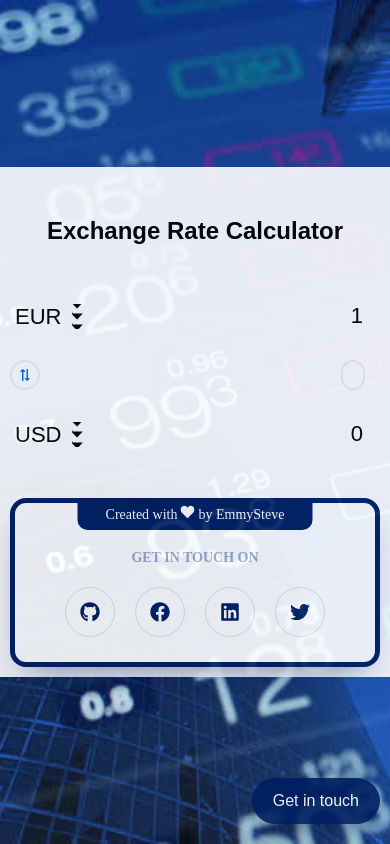
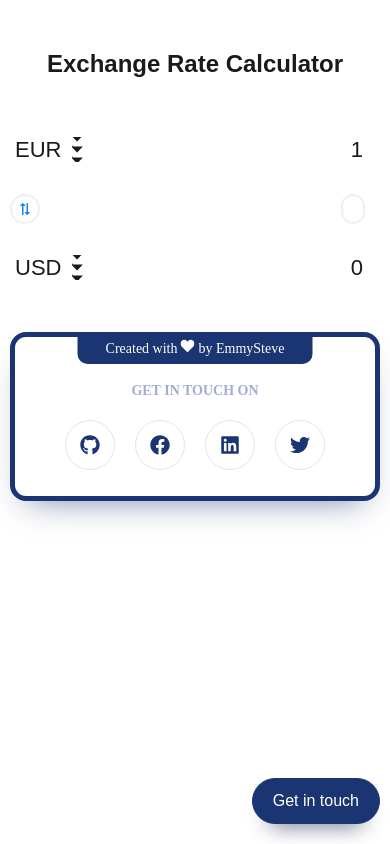
Before and after one commit to Emmydite/exchangerate-calculator, a React (Create React App) app: page / in a window 390 px wide. Built offline with nearby package versions, Linux system fonts and the light colour scheme; a web font is replaced by a local one.

Commit message:
added a mobile style

```diff
--- a/src/App.css
+++ b/src/App.css
@@ -241,14 +241,14 @@ select:focus, input:focus, button:focus{
     align-items: center;
     height: 100vh;
     margin: 0;
-    background-image: url('../src/assets/1rates.jpg');
+    background-image: none;
     background-size: cover;
     background-repeat: no-repeat;
     background-position: center;
   }
   .wrapper{
     width: 100%;
-    height: 100%;
+    height: 100vh;
     border-radius: 10px;
     padding: 30px 30px;
     background-color: #fff;
```
